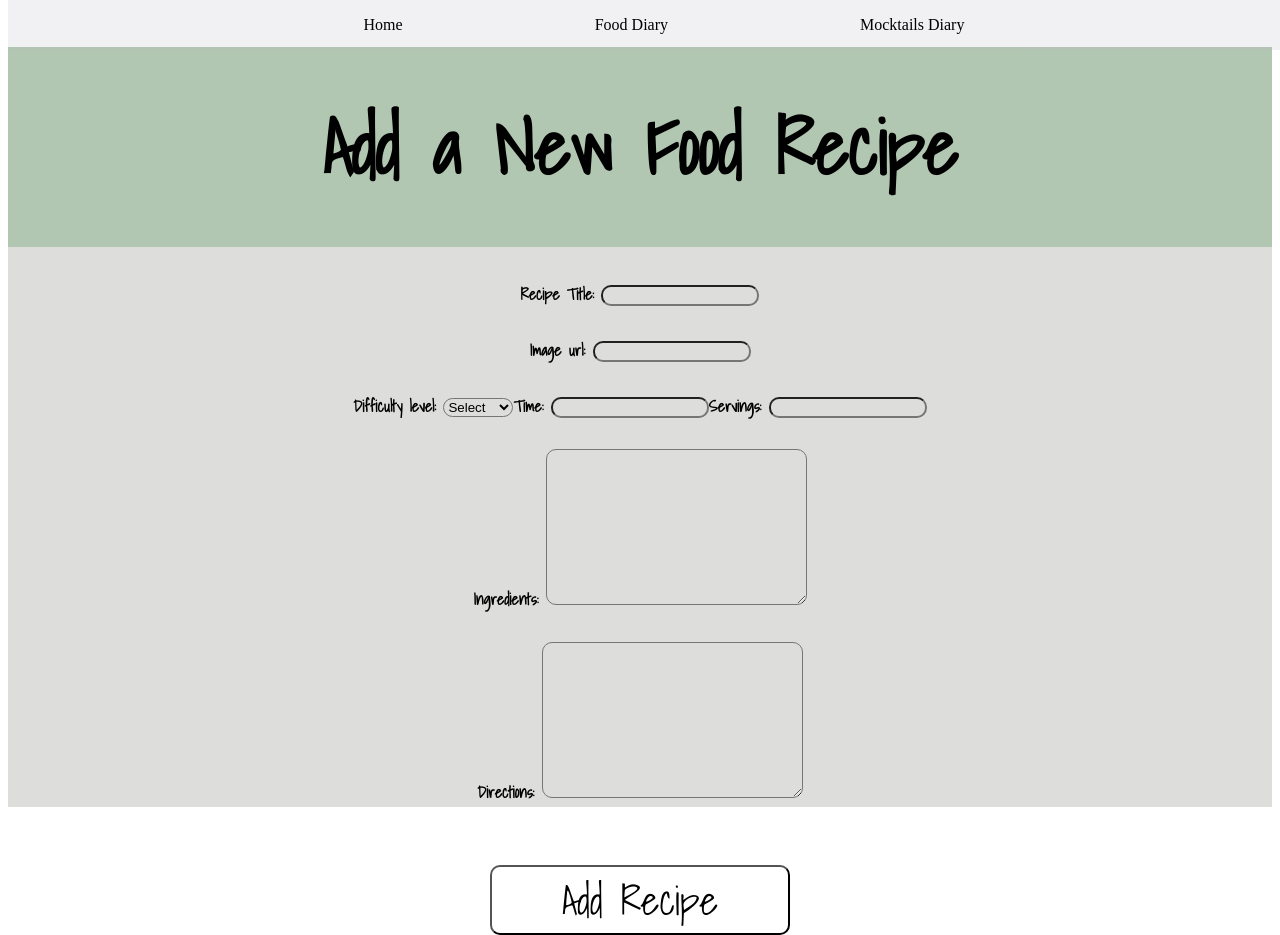
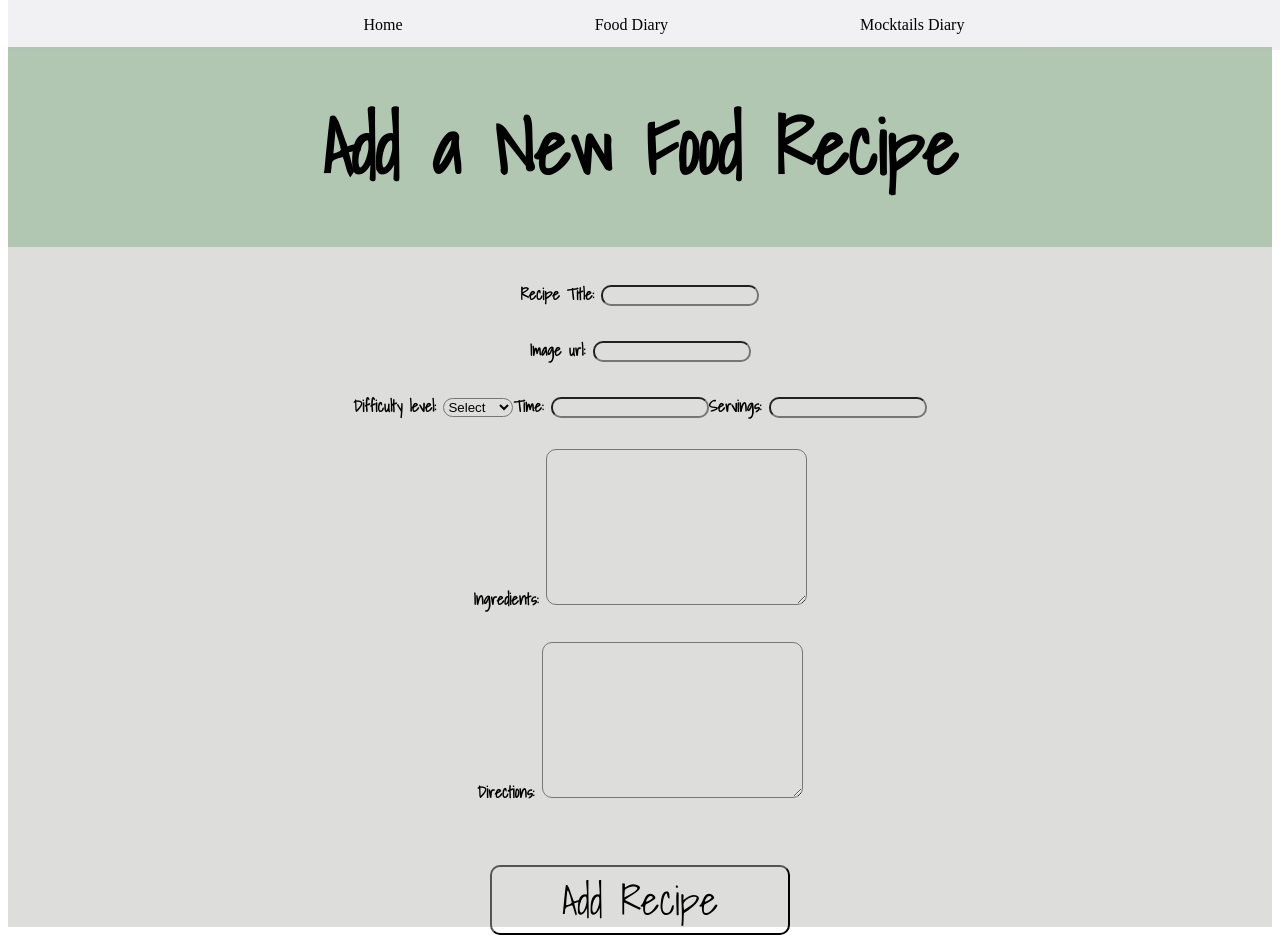
Before and after one commit to Aekangi/FoodDiaries, a React (Create React App) app in the folder client/: page /foods/foodForm in a window 1280 px wide. Built offline with nearby package versions, Linux system fonts and the light colour scheme.

Commit message:
css changes for background

```diff
--- a/client/src/App.css
+++ b/client/src/App.css
@@ -101,7 +101,7 @@ a:visited {
   padding: 50px;
   font-family: 'Shadows Into Light', cursive;
   font-size: 20px;
-  font-weight: 900;
+
 }
 
 .foodCard img,
@@ -243,7 +243,7 @@ a:visited {
 .foodUpdate {
   /* background-image: url("./image/foodbackground.jpeg"); */
   background-color: rgb(221, 221, 219);
-  height: 95vh;
+  height: 110vh;
   margin-top: 52px;
 }
 
```
